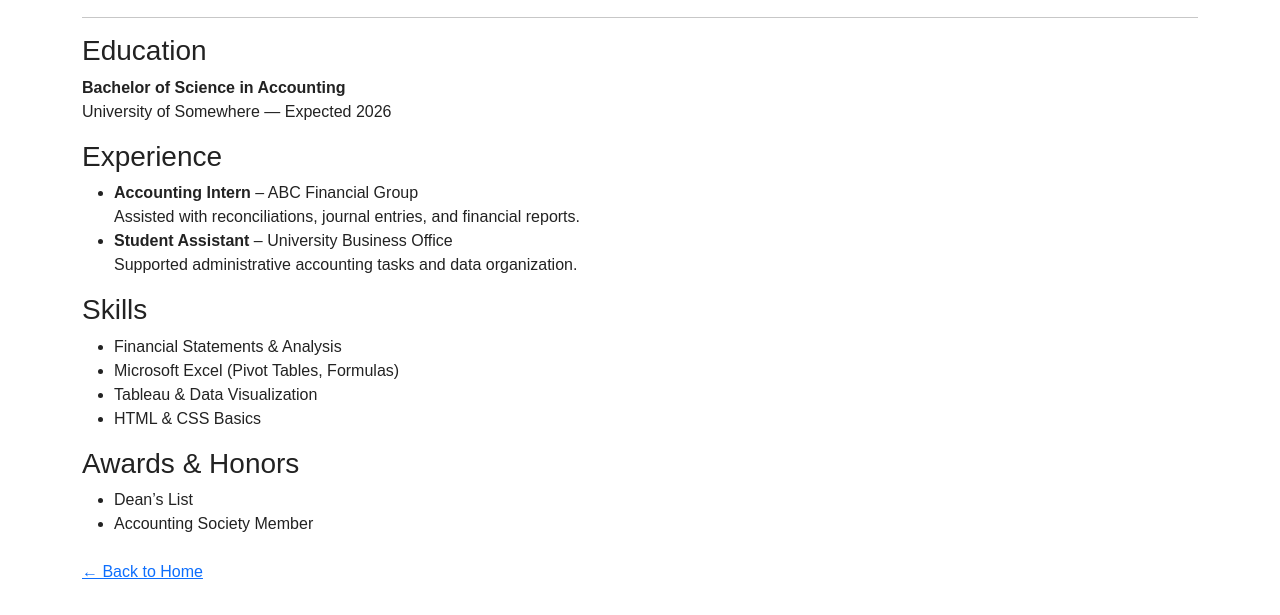
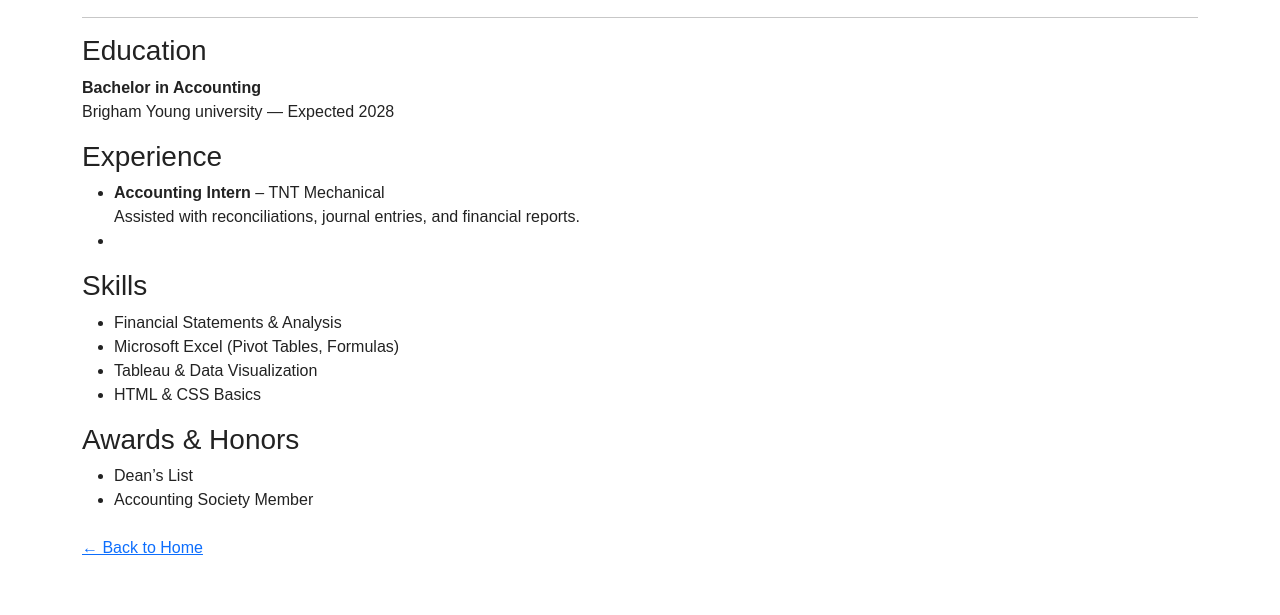
Before and after one commit to BraydenThompsonBYU/webdevfinal, a plain HTML site: page resume.html in a window 1280 px wide. Shown: the part 127-742 px from the top of the page. Drawn offline with nearby package versions, Linux system fonts and the light colour scheme.

Commit message:
Update resume.html

```diff
--- a/resume.html
+++ b/resume.html
@@ -18,8 +18,8 @@
   <section>
     <h3>Education</h3>
     <p>
-      <strong>Bachelor of Science in Accounting</strong><br>
-      University of Somewhere — Expected 2026
+      <strong>Bachelor in Accounting</strong><br>
+      Brigham Young university — Expected 2028
     </p>
   </section>
 
@@ -27,12 +27,12 @@
     <h3>Experience</h3>
     <ul>
       <li>
-        <strong>Accounting Intern</strong> – ABC Financial Group<br>
+        <strong>Accounting Intern</strong> – TNT Mechanical <br>
         Assisted with reconciliations, journal entries, and financial reports.
       </li>
       <li>
-        <strong>Student Assistant</strong> – University Business Office<br>
-        Supported administrative accounting tasks and data organization.
+
+
       </li>
     </ul>
   </section>
```
